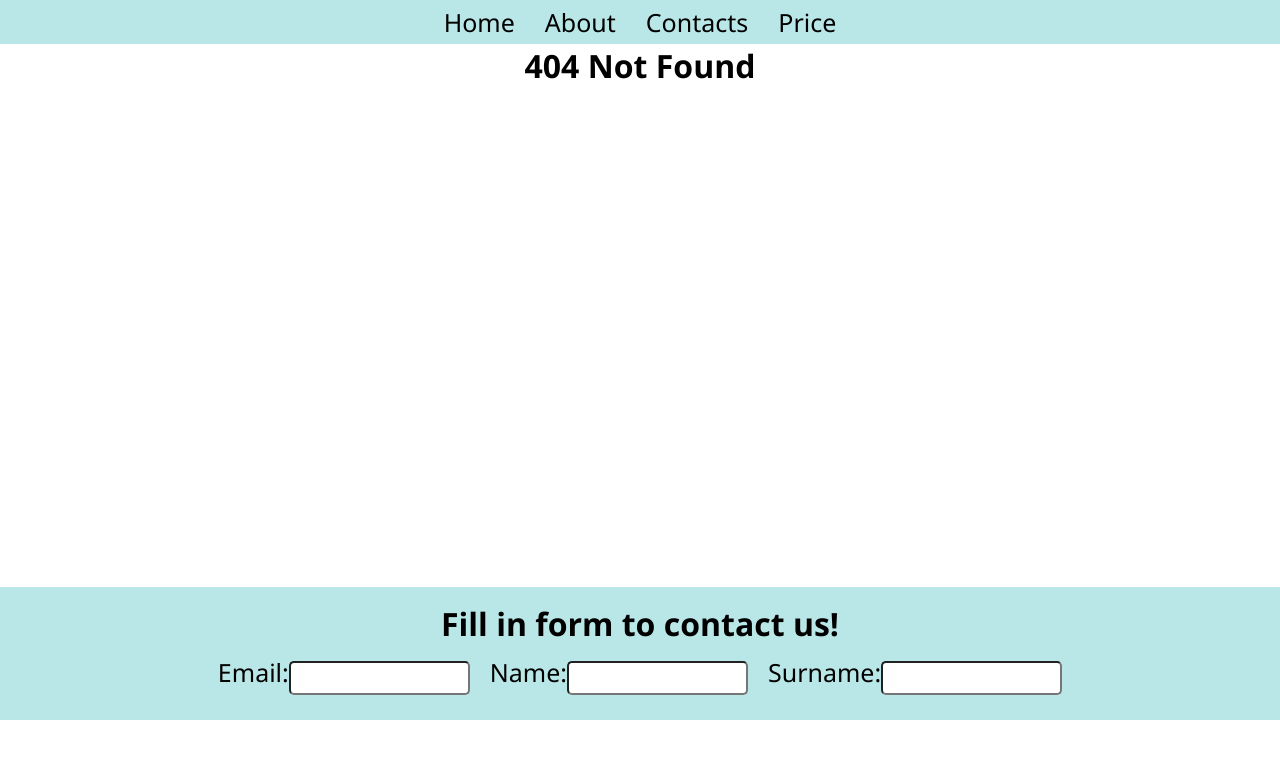
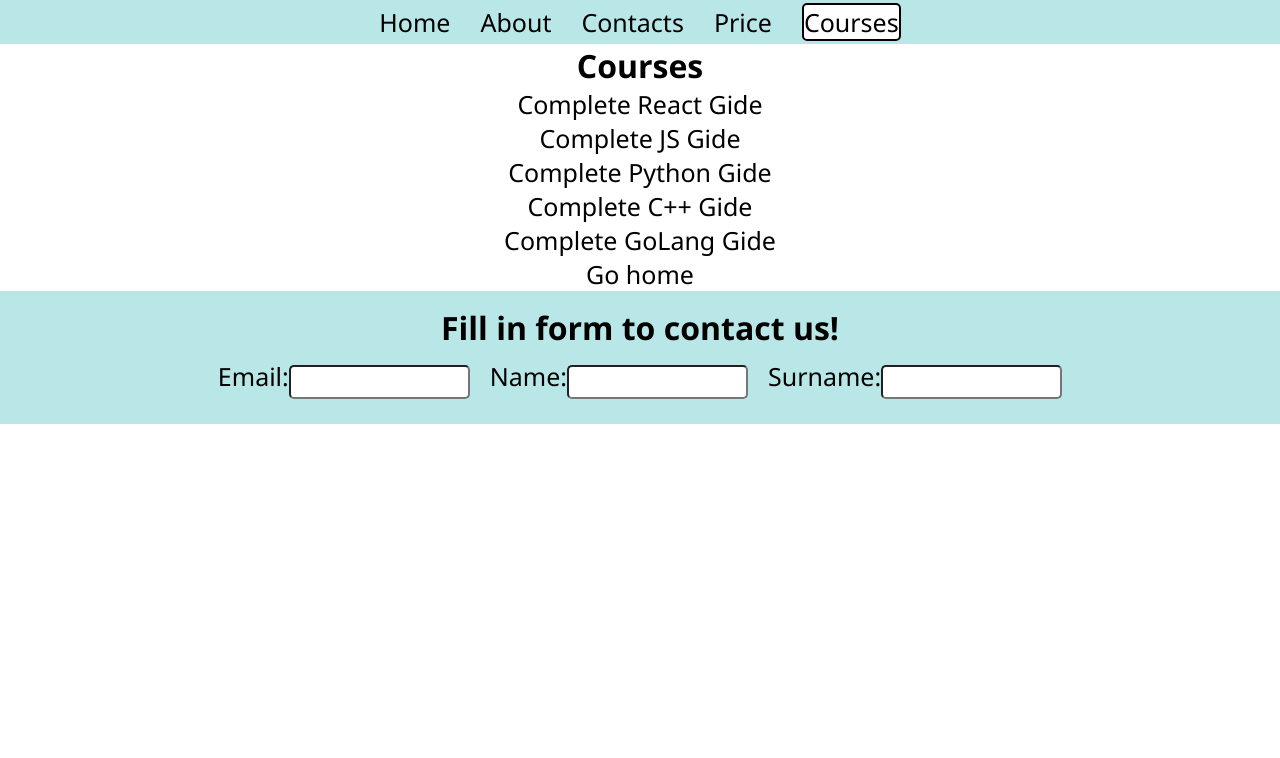
Before and after one commit to Andrei29SE/React-routing-project, a React (Create React App) app: page /courses in a window 1280 px wide. Before the commit this address had no page. Shown: the top 758 px of the page. Built offline with nearby package versions, Linux system fonts and the light colour scheme.

Commit message:
6 - added Course page

```diff
--- a/src/App.css
+++ b/src/App.css
@@ -28,7 +28,7 @@ nav {
 }
 .footer {
   padding: 15px;
-  margin-top: 500px;
+  margin-top: 25%px;
   background-color: rgb(185, 231, 231);
 }
 .top {
@@ -36,7 +36,6 @@ nav {
 }
 .bottom {
   position: absolute;
-  top: 500px;
 }
 
 input {
@@ -52,3 +51,30 @@ label {
 li {
   list-style: none;
 }
+
+.courseCard {
+  border: 2px solid, rgb(34, 226, 226);
+  border-radius: 5px;
+  margin: 10px;
+  max-width: 450px;
+  align-items: center;
+  flex-wrap: wrap;
+  margin-left: auto;
+  margin-right: auto;
+}
+.courseCard:hover {
+  background-color: rgb(182, 235, 236);
+}
+.courseLink {
+  display: inline-flex;
+  flex-wrap: wrap;
+  margin-left: auto;
+  margin-right: auto;
+  text-align: center;
+  align-items: center;
+}
+.linkBlock {
+  max-width: 400px;
+  margin-left: auto;
+  margin-right: auto;
+}
--- a/src/App.js
+++ b/src/App.js
@@ -6,6 +6,8 @@ import Contacts from './Components/Contacts'
 import NotFound from './Components/NotFound'
 import MainLayout from './layouts/MainLayout'
 import Prices from './Components/Prices'
+import Courses from './Components/Courses'
+import SingleCourse from './Components/SingleCourse'
 
 function App() {
   return (
@@ -17,6 +19,8 @@ function App() {
             <Route path='about' element={<About />} />
             <Route path='contacts' element={<Contacts />} />
             <Route path='prices' element={<Prices />} />
+            <Route path='courses' element={<Courses />} />
+            <Route path='courses/:slug' element={<SingleCourse />} />
             {/* Default route path=* */}
             <Route path='*' element={<NotFound />} />
           </Route>
--- /dev/null
+++ b/src/Components/Courses.jsx
@@ -0,0 +1,20 @@
+import { Link, NavLink } from 'react-router-dom'
+import courses from '../data/courses'
+
+const Courses = () => {
+  return (
+    <div className='linkBlock'>
+      <h1>Courses</h1>
+      {courses.map((course) => {
+        return (
+          <NavLink className='courseLink' to={course.slug} key={course.id}>
+            {course.title}
+          </NavLink>
+        )
+      })}
+      <br />
+      <Link to='/'>Go home</Link>
+    </div>
+  )
+}
+export default Courses
--- a/src/Components/Menu.jsx
+++ b/src/Components/Menu.jsx
@@ -9,6 +9,7 @@ const Menu = () => {
       <NavLink to='about'>About</NavLink>
       <NavLink to='contacts'>Contacts</NavLink>
       <NavLink to='prices'>Price</NavLink>
+      <NavLink to='courses'>Courses</NavLink>
     </nav>
   )
 }
--- a/src/Components/Prices.jsx
+++ b/src/Components/Prices.jsx
@@ -3,12 +3,6 @@ const Prices = () => {
   return (
     <>
       <h1>Prices</h1>
-
-      <dl>
-        <li>Курс по </li>
-        <li>Курс по </li>
-        <li>Курс по </li>
-      </dl>
       <Link to='/'>Go home</Link>
     </>
   )
--- /dev/null
+++ b/src/Components/SingleCourse.jsx
@@ -0,0 +1,10 @@
+import courses from '../data/courses'
+import { useParams } from 'react-router'
+const SingleCourse = () => {
+  const params = useParams()
+  console.log(params)
+  //   const course = courses.find((course) => course.slug === params.slug)
+  return <h1>Single Course</h1>
+}
+
+export default SingleCourse
--- /dev/null
+++ b/src/data/courses.js
@@ -0,0 +1,33 @@
+const courses = [
+  {
+    title: 'Complete React Gide',
+    slug: 'react',
+    id: 2,
+    price: 62,
+  },
+  {
+    title: 'Complete JS Gide',
+    slug: 'js',
+    id: 23,
+    price: 75,
+  },
+  {
+    title: 'Complete Python Gide',
+    slug: 'python',
+    id: 212,
+    price: 55,
+  },
+  {
+    title: 'Complete C++ Gide',
+    slug: 'C++',
+    id: 12,
+    price: 100,
+  },
+  {
+    title: 'Complete GoLang Gide',
+    slug: 'golang',
+    id: 456,
+    price: 91,
+  },
+]
+export default courses
```
